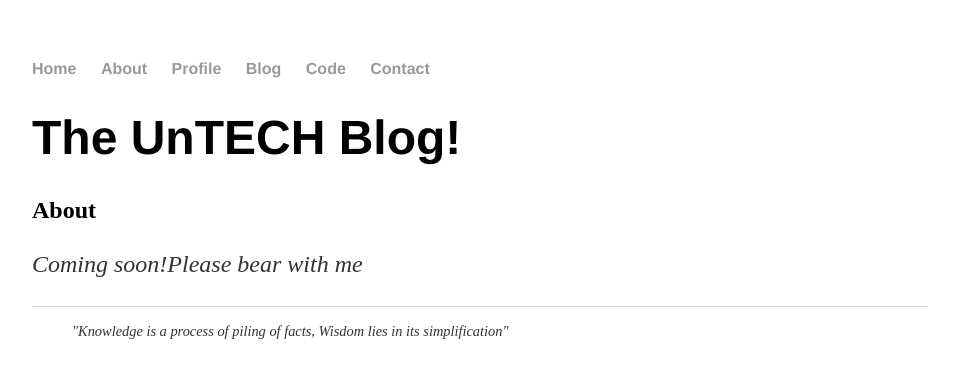
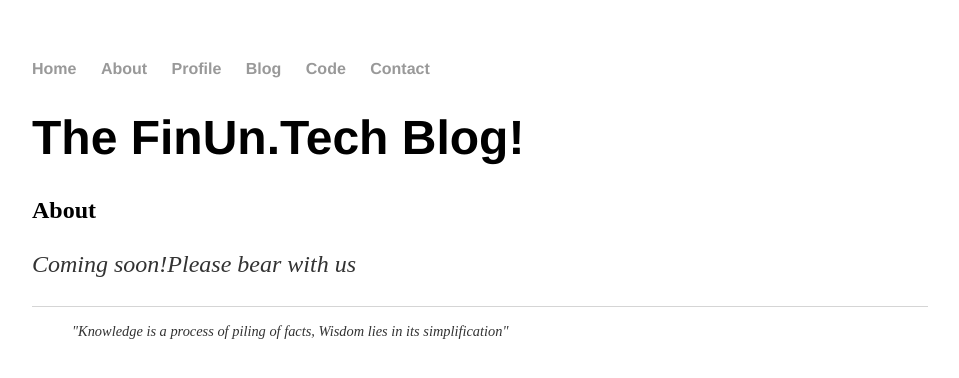
Before and after one commit to finuntech/finuntech.github.io, a Jekyll site: the page built from about/index.html, in a window 1280 px wide. Shown: the top 378 px of the page, without its empty margins (160-1119 px from the left). Built offline with Jekyll 4.4.1, drawn with Linux system fonts in a browser that asks for light colours.

Commit message:
Update index.html

```diff
--- a/about/index.html
+++ b/about/index.html
@@ -1,9 +1,9 @@
 ---
 layout: default
-title: The UnTech Blog
+title: The FinUn.Tech Blog
 ---
 <div class="blurb">
-	<h1> The UnTECH Blog!</h1>
+	<h1> The FinUn.Tech Blog!</h1>
 	<h2>About</h2>
-	<p><em>Coming soon!Please bear with me </em></p>
+	<p><em>Coming soon!Please bear with us</em></p>
 </div><!-- /.blurb -->
```
